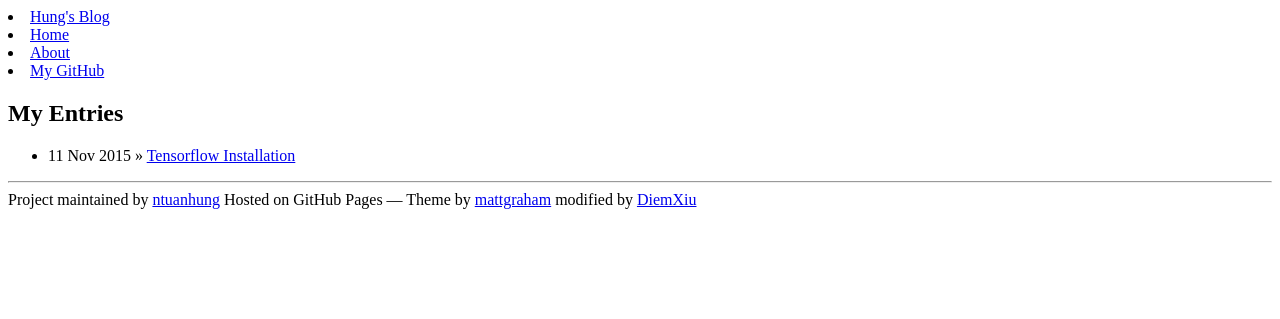
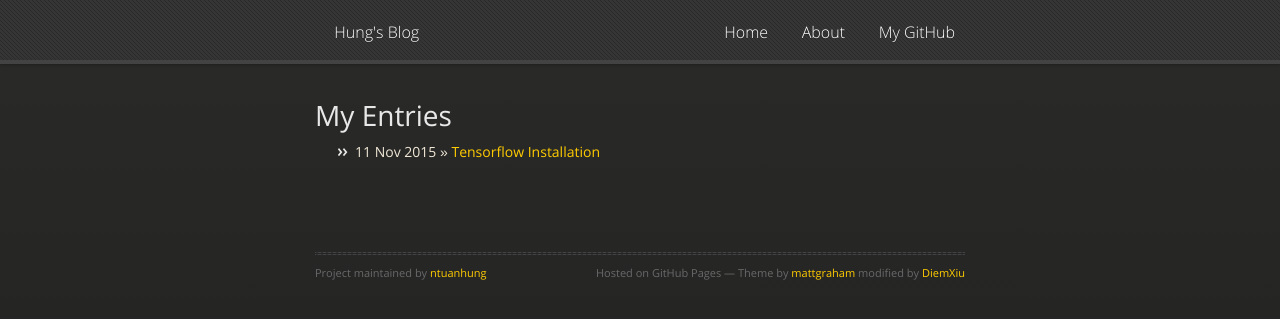
Before and after one commit to ntuanhung/ntuanhung.github.io, a Jekyll site: the page built from blog/index.html, in a window 1280 px wide. Shown: the top 319 px of the page. Built offline with Jekyll 4.4.1, drawn with Linux system fonts in a browser that asks for light colours; nearby versions of some CDN libraries.

Commit message:
Update default.html

```diff
--- a/_layouts/default.html
+++ b/_layouts/default.html
@@ -6,12 +6,12 @@
     <title>{{ page.title }}</title>
     <!-- <title>{{ page.title }}</title> -->
 
-    <link rel="stylesheet" href="stylesheets/styles.css">
-    <link rel="stylesheet" href="stylesheets/github-dark.css">
+    <link rel="stylesheet" type="text/css" href="/stylesheets/styles.css">
+    <link rel="stylesheet" type="text/css" href="/stylesheets/github-dark.css">
     <!-- link to main stylesheet -->
 
     <script src="https://ajax.googleapis.com/ajax/libs/jquery/1.7.1/jquery.min.js"></script>
-    <script src="javascripts/respond.js"></script>
+    <script src="/javascripts/respond.js"></script>
     <!--[if lt IE 9]>
       <script src="//html5shiv.googlecode.com/svn/trunk/html5.js"></script>
     <![endif]-->
```
